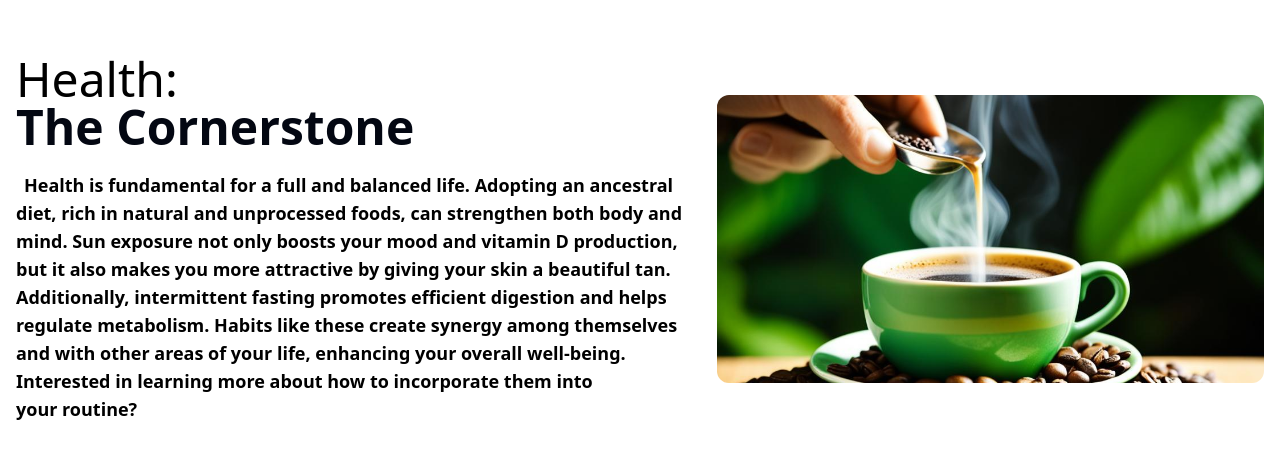
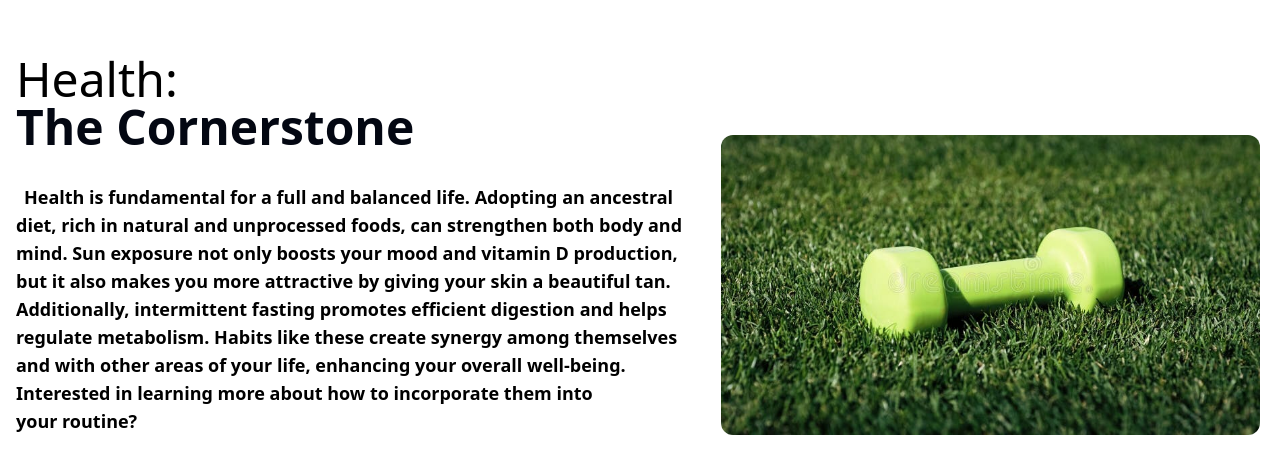
Before and after one commit to fantasyfuerte/DO-IT-PROJECT, a React (Vite) app: page / in a window 1280 px wide. Shown: the part 2225-2698 px from the top of the page. Built offline with nearby package versions, Linux system fonts and the light colour scheme.

Commit message:
Re-styling article

```diff
--- a/src/ContentsSection/ContentsSection.tsx
+++ b/src/ContentsSection/ContentsSection.tsx
@@ -15,13 +15,13 @@ const ContentSection = () => {
       </section>
       <WhyThisAreas />
       <section>
-        <article className="flex max-h-max flex-wrap items-center mb-48 pl-4">
+        <article className="flex max-h-max flex-wrap items-end mb-48 pl-4">
           <div className="basis-6/12 flex-grow min-w-[28em]">
             <h5 className="text-5xl">
               Health: <br />{" "}
               <strong className="text-gray-950">The Cornerstone</strong>
             </h5>
-            <p className="text-lg font-semibold mt-5 text-pretty first-letter:ml-2">
+            <p className="text-lg font-semibold mt-8 text-pretty first-letter:ml-2">
               Health is fundamental for a full and balanced life. Adopting an
               ancestral diet, rich in natural and unprocessed foods, can
               strengthen both body and mind. Sun exposure not only boosts your
@@ -34,10 +34,10 @@ const ContentSection = () => {
               incorporate them into your routine?
             </p>
           </div>
-          <div className="basis-5/12 flex-grow h-80 p-4">
+          <div className="basis-5/12 flex-grow h-80 p-5 pb-0">
             <img
-              src="./health/h3.jpg"
-              className="object-cover w-full h-full rounded-xl"
+              src="./health/h4.jpg"
+              className="object-cover object-bottom w-full h-full rounded-xl"
             />
           </div>
         </article>
```
